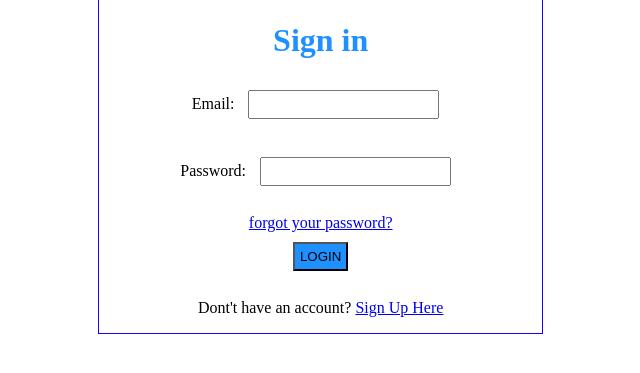
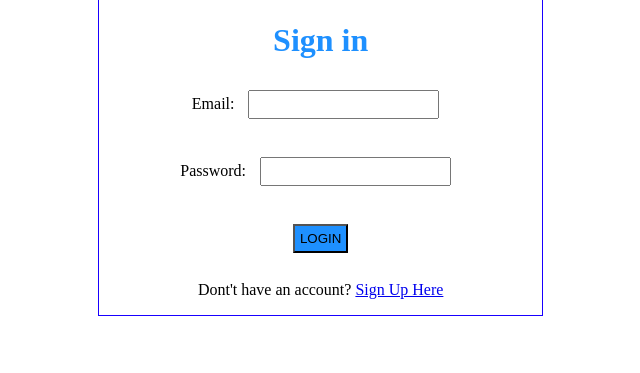
Before and after one commit to abhin371/new, a PHP site: page /sign-in.php in a window 1280 px wide. Shown: the part 127-500 px from the top of the page, without its empty margins (314-954 px from the left). Run offline with PHP 8.4, Linux system fonts and the light colour scheme.

Commit message:
Update sign-in.php

```diff
--- a/sign-in.php
+++ b/sign-in.php
@@ -14,7 +14,7 @@
                     <label for="password">Password:</label>
                   <input type="password" name="password" id="password"required><br><br>
 
-                  <a href="change_password.php" class="float-end">forgot your password?</a><br>
+
 
 
                   <button type="submit" name="submit">LOGIN</button><br><br>
```
